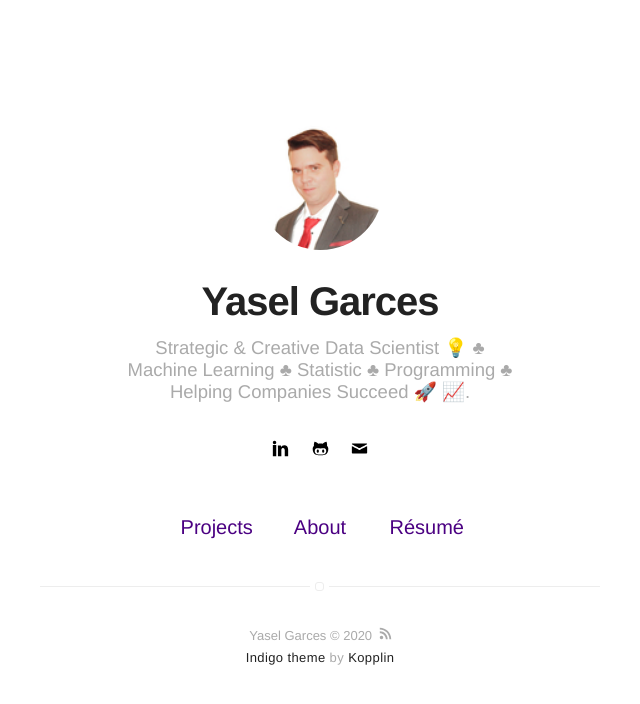
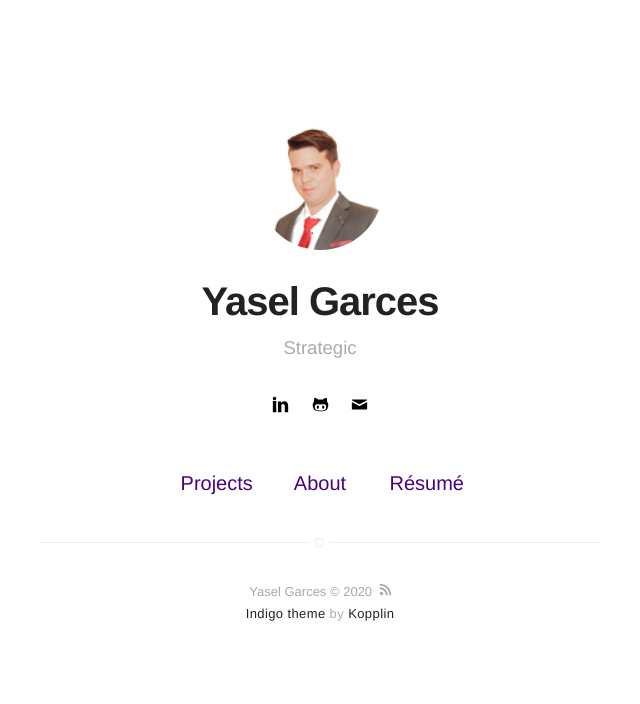
Before and after one commit to Yasel-Garces/Portafolio---Yasel-Garces, a Jekyll site: the page built from index.html, in a window 1280 px wide. Shown: the top 704 px of the page, without its empty margins (320-960 px from the left). Built offline with Jekyll 4.4.1, drawn with Linux system fonts in a browser that asks for light colours.

Commit message:
Configuration

```diff
--- a/_config.yml
+++ b/_config.yml
@@ -1,6 +1,6 @@
 # main text of home
 name: Yasel Garces
-bio: Strategic & Creative Data Scientist 💡 ♣ Machine Learning ♣ Statistic ♣ Programming ♣ Helping Companies Succeed 🚀 📈.
+bio: Strategic #& Creative Data Scientist 💡 ♣ Machine Learning ♣ Statistic ♣ Programming ♣ Helping Companies Succeed 🚀 📈.
 external-image: true
 picture: image/Yasel_Image.jpg
 
```
